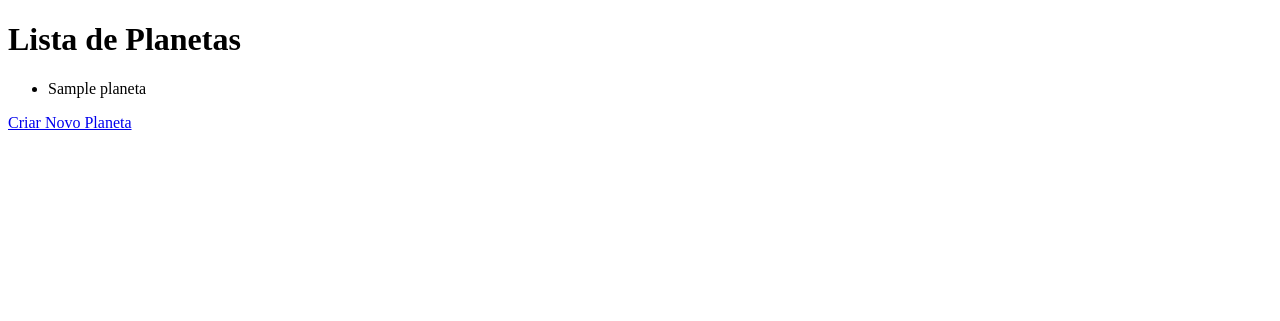
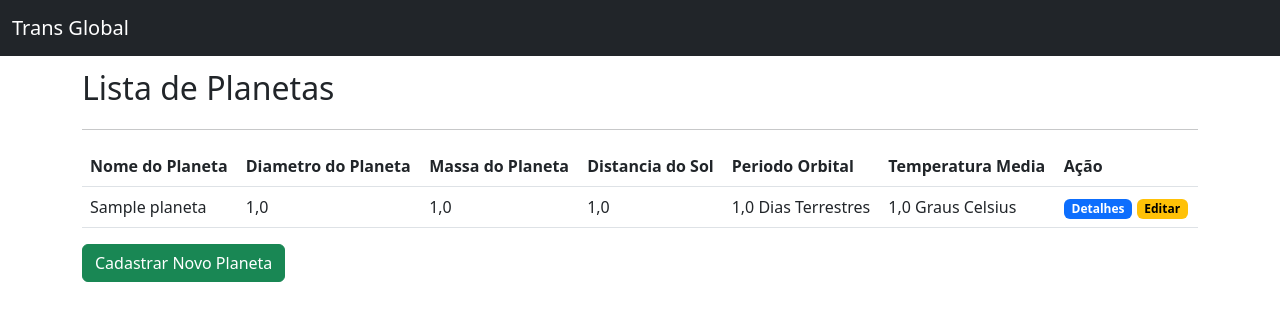
Before and after one commit to enderuser/Planetary-Tourism-Office, a Django app: page /planeta/lista/ in a window 1280 px wide. Shown: the top 321 px of the page. Run offline with Django 4.2, Linux system fonts and the light colour scheme; tables that the repository leaves empty hold one stand-in row (values such as "Sample post"); some libraries are stand-ins or nearby versions.

Commit message:
Atualizado app planeta

```diff
--- a/planeta/forms.py
+++ b/planeta/forms.py
@@ -1,5 +1,5 @@
 from django import forms
-from .models import Planeta, DistanciaEntrePlanetas
+from .models import Planeta, Distancia
 
 class PlanetaForm(forms.ModelForm):
     class Meta:
@@ -13,7 +13,7 @@ class PlanetaForm(forms.ModelForm):
 
 class DistanciaForm(forms.ModelForm):
     class Meta:
-        model = DistanciaEntrePlanetas
+        model = Distancia
         fields = '__all__'
 
     def __init__(self, *args, **kwargs):
--- a/planeta/models.py
+++ b/planeta/models.py
@@ -12,10 +12,29 @@ class Planeta(models.Model):
     def __str__(self):
         return self.nome
 
-class DistanciaEntrePlanetas(models.Model):
-    planeta_origem = models.ForeignKey(Planeta, on_delete=models.CASCADE, related_name='distancias_partida')
-    planeta_destino = models.ForeignKey(Planeta, on_delete=models.CASCADE, related_name='distancias_destino')
+class Distancia(models.Model):
+    planeta_origem = models.ForeignKey(Planeta, on_delete=models.DO_NOTHING, related_name='distancias_partida')
+    planeta_destino = models.ForeignKey(Planeta, on_delete=models.DO_NOTHING, related_name='distancias_destino')
     distancia_km = models.FloatField()
 
     def __str__(self):
         return f'Distância entre {self.planeta_origem.nome} e {self.planeta_destino.nome}'
+
+class Tarifa(models.Model):
+    valor = models.DecimalField(max_digits=10, decimal_places=2)
+    origem = models.ForeignKey(Planeta, on_delete=models.DO_NOTHING, related_name='tarifa_de_origem')
+    destino = models.ForeignKey(Planeta, on_delete=models.DO_NOTHING, related_name='tarifa_de_destino')
+
+    def __str__(self):
+        return f'Valor de {self.origem.nome} para {self.destino.nome}: R$ {self.valor}'
+
+class Viagem(models.Model):
+    origem = models.ForeignKey(Planeta, on_delete=models.DO_NOTHING, related_name='viagens_de_origem')
+    destino = models.ForeignKey(Planeta, on_delete=models.DO_NOTHING, related_name='viagens_de_destino')
+    data = models.DateField()
+    horario = models.TimeField()
+    tarifa = models.ForeignKey(Tarifa, on_delete=models.DO_NOTHING)
+    distancia = models.ForeignKey(Distancia, on_delete=models.DO_NOTHING)
+
+    def __str__(self):
+        return f'Viagem de {self.origem.nome} para {self.destino.nome} em {self.data} às {self.horario}'
--- a/planeta/templates/lista_planetas.html
+++ b/planeta/templates/lista_planetas.html
@@ -1,17 +1,44 @@
-<!DOCTYPE html>
-<html>
-<head>
-    <title>Lista de Planetas</title>
-</head>
-<body>
+{% extends "base.html" %}
+{% block title %}Lista de Planetas{% endblock title %}
+
+{% block main %}
+<div class="container"><br>
+    <br>
     <h1>Lista de Planetas</h1>
-    <ul>
-        {% for planeta in planetas %}
-            <li>{{ planeta.nome }}</li>
-        {% empty %}
-            <li>Nenhum planeta encontrado.</li>
-        {% endfor %}
-    </ul>
-    <a href="{% url 'criar_planeta' %}" class="btn btn-primary">Criar Novo Planeta</a>
-</body>
-</html>
+    <hr>
+    <table class="table table-hover">
+        <thead>
+            <tr>
+                <th>Nome do Planeta</th>
+                <th>Diametro do Planeta</th>
+                <th>Massa do Planeta</th>
+                <th>Distancia do Sol</th>
+                <th>Periodo Orbital</th>
+                <th>Temperatura Media</th>
+                <th>Ação</th>
+            </tr>
+        </thead>
+        <tbody>
+            {% for planeta in planetas %}
+                <tr>
+                    <td>{{ planeta.nome }}</td>
+                    <td>{{ planeta.diametro_km }}</td>
+                    <td>{{ planeta.massa_kg }}</td>
+                    <td>{{ planeta.distancia_media_ao_sol_km }}</td>
+                    <td>{{ planeta.periodo_orbital_dias }} Dias Terrestres</td>
+                    <td>{{ planeta.temperatura_media_celsius }} Graus Celsius</td>
+                    <td>
+                        <a href="#"><span class="badge text-bg-primary">Detalhes</span><a/>
+                        <a href="#"><span class="badge text-bg-warning">Editar</span><a/>
+                    </td>
+                </tr>
+            {% empty %}
+                <tr>
+                    <td colspan="1">Nenhum planeta encontrado.</td>
+                </tr>
+            {% endfor %}
+        </tbody>
+    </table>
+    <a href="{% url 'criar_planeta' %}" class="btn btn-success">Cadastrar Novo Planeta</a>
+</div>
+{% endblock main %}
--- a/planeta/views.py
+++ b/planeta/views.py
@@ -1,5 +1,5 @@
 from django.shortcuts import render, redirect
-from .models import Planeta, DistanciaEntrePlanetas
+from .models import Planeta, Distancia
 from .forms import PlanetaForm, DistanciaForm
 
 def criar_planeta(request):
@@ -22,7 +22,7 @@ def criar_distancia(request):
         form = DistanciaForm(request.POST)
         if form.is_valid():
             form.save()
-            return redirect('lista_distancias')  # Redireciona para a lista de distâncias após a criação bem-sucedida
+            return redirect('lista_distancias')
     else:
         form = DistanciaForm()
 
--- /dev/null
+++ b/templates/base.html
@@ -0,0 +1,80 @@
+{% load static %}
+<!DOCTYPE html>
+<html lang="pt-Br">
+<head>
+    <meta charset="UTF-8">
+    <meta name="viewport" content="width=device-width, initial-scale=1.0">
+    <link rel="canonical" href="https://getbootstrap.com/docs/5.0/examples/sticky-footer-navbar/">
+    <link href="https://cdn.jsdelivr.net/npm/bootstrap@5.3.0/dist/css/bootstrap.min.css" rel="stylesheet" integrity="sha384-9ndCyUaIbzAi2FUVXJi0CjmCapSmO7SnpJef0486qhLnuZ2cdeRhO02iuK6FUUVM" crossorigin="anonymous">
+    <link rel="stylesheet" href="https://cdn.jsdelivr.net/npm/purecss@3.0.0/build/pure-min.css" integrity="sha384-X38yfunGUhNzHpBaEBsWLO+A0HDYOQi8ufWDkZ0k9e0eXz/tH3II7uKZ9msv++Ls" crossorigin="anonymous">
+    <title>{% block title %}{% endblock title %}</title>
+    <style>
+        .bd-placeholder-img {
+          font-size: 1.125rem;
+          text-anchor: middle;
+          -webkit-user-select: none;
+          -moz-user-select: none;
+          user-select: none;
+        }
+        .form-control-sm {
+          margin: 4px;
+        }
+        .form-select-sm{
+          margin: 4px;
+        }
+
+        @media (min-width: 768px) {
+          .bd-placeholder-img-lg {
+            font-size: 3.5rem;
+          }
+        }
+              .button-xlarge {
+              font-size: 125%;
+        }
+        .button-success,
+          .button-error,
+          .button-warning,
+          .button-secondary {
+              color: white;
+              border-radius: 4px;
+              text-shadow: 0 1px 1px rgba(0, 0, 0, 0.2);
+          }
+
+          .button-success {
+              background: rgb(28, 184, 65);
+              /* this is a green */
+          }
+
+          .button-error {
+              background: rgb(202, 60, 60);
+              /* this is a maroon */
+          }
+
+          .button-warning {
+              background: rgb(223, 117, 20);
+              /* this is an orange */
+          }
+
+          .button-secondary {
+              background: rgb(66, 184, 221);
+              /* this is a light blue */
+          }
+    </style>
+</head>
+<body>
+    <header>
+        <!-- Fixed navbar -->
+        <nav class="navbar navbar-expand-md navbar-dark fixed-top bg-dark">
+          <div class="container-fluid">
+            <a class="navbar-brand" href="#">Trans Global</a>
+            <button class="navbar-toggler" type="button" data-bs-toggle="collapse" data-bs-target="#navbarCollapse" aria-controls="navbarCollapse" aria-expanded="false" aria-label="Toggle navigation">
+              <span class="navbar-toggler-icon"></span>
+            </button>
+            <div class="collapse navbar-collapse" id="navbarCollapse">
+            </div>
+          </div>
+        </nav>
+      </header>
+      {% block main %}{% endblock main %}
+</body>
+</html>
```
Also changed, not shown: planeta/templates/criar_distancia.html (+10 -11 lines), planeta/templates/criar_planeta.html (+13 -11 lines), planeta/templates/lista_distancias.html (+8 -9 lines), planeta/migrations/0002_distancia_tarifa_viagem_and_more.py (added).
